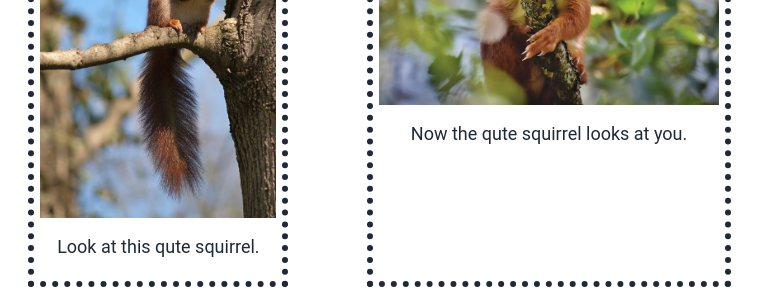
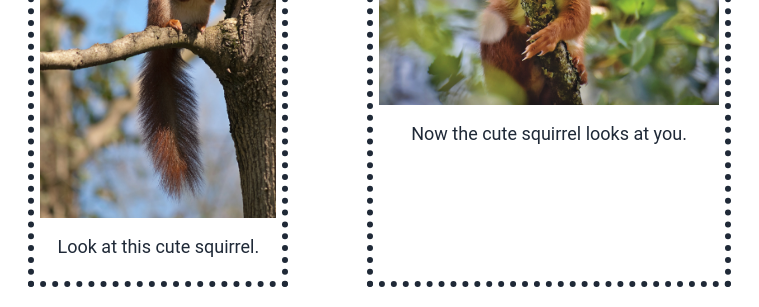
Before and after one commit to cagatay-usta/Landing-Page, a plain HTML site: page index.html in a window 1280 px wide. Shown: the part 900-1207 px from the top of the page, 39-798 px from the left. Drawn offline with Linux system fonts and the light colour scheme.

Commit message:
fix typos

```diff
--- a/index.html
+++ b/index.html
@@ -51,12 +51,12 @@
 
             <div class="grid">
                 <img src="images/squirrel1.jpg" alt="squirrel">
-                <p>Look at this qute squirrel.</p>
+                <p>Look at this cute squirrel.</p>
             </div>
 
             <div class="grid">
                 <img src="images/squirrel2.jpg" alt="squirrel">
-                <p>Now the qute squirrel looks at you.</p>
+                <p>Now the cute squirrel looks at you.</p>
             </div>
 
             <div class="grid">
```
